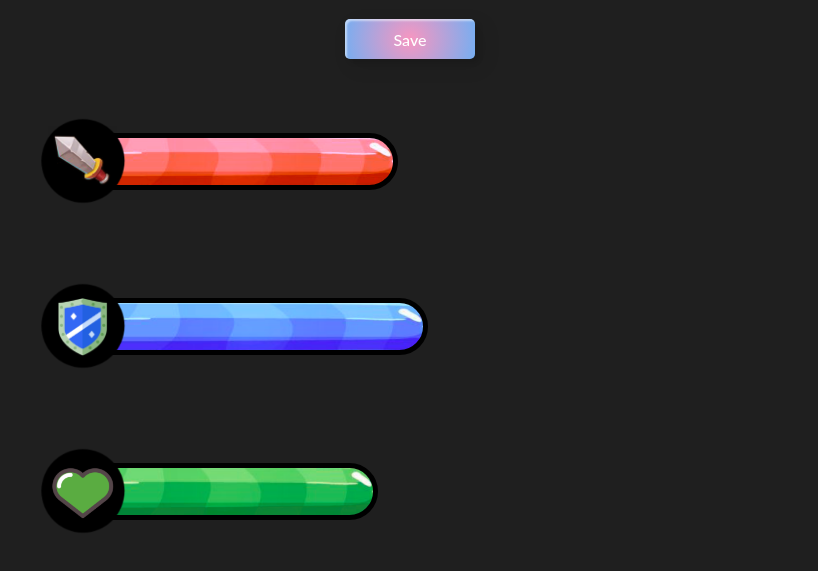
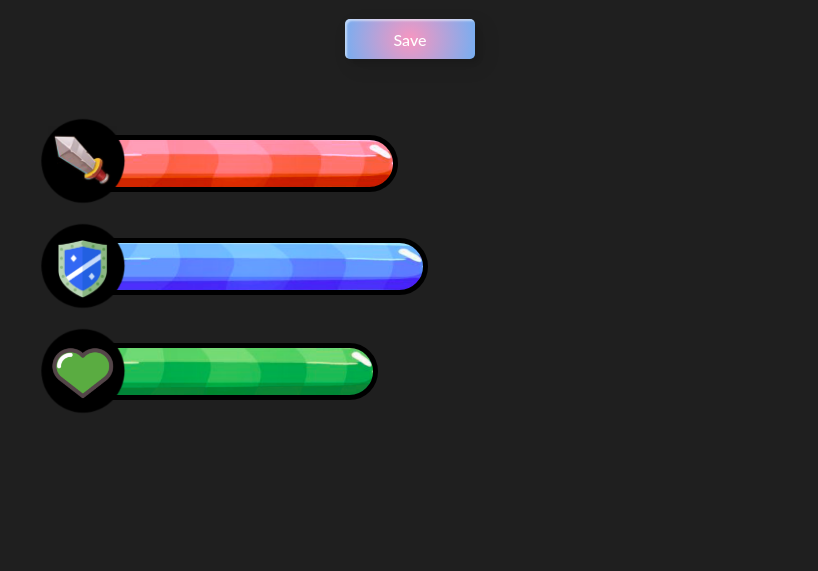
Before and after one commit to yashrajbharti/health-bar, a plain HTML site: page index.html in a window 1280 px wide. Shown: the part 87-658 px from the top of the page, without its empty margins (230-1048 px from the left). Drawn offline with nearby package versions, Linux system fonts and the light colour scheme.

Commit message:
Update style.css

```diff
--- a/style.css
+++ b/style.css
@@ -39,7 +39,13 @@ body {
     background-size: contain;
 
 }
+#def-circle{
+  transform: translate(0px, -60px);
 
+}
+#hp-circle {
+  transform: translate(0px, -120px);
+}
 #atk-circle img {
     height: auto;
     width: 70px;
@@ -49,7 +55,7 @@ body {
 #def-circle img {
     height: 60px;
     width: auto;
-    transform: translate(-1px, 16px);
+    transform: translate(-1px, 18px);
 }
 
 #hp-circle img {
@@ -75,7 +81,7 @@ body {
     border-radius: 34px;
 
     border: 5px solid black;
-    transform: translate(30px, 74px);
+
 
 }
 
@@ -84,7 +90,7 @@ body {
     background-color: red;
     background-image: url("atk-bar.png");
     background-size:100% 100%;
-
+    transform: translate(30px, 76px);
 
 }
 .defbar {
@@ -92,6 +98,7 @@ body {
     background-color: blue;
     background-image: url("def-bar.png");
     background-size:100% 100%;
+    transform: translate(30px, 14px);
 }
 
 .hpbar {
@@ -99,6 +106,7 @@ body {
     background-color: green;
     background-image: url("hp-bar.png");
     background-size:100% 100%;
+    transform: translate(30px, -46px);
 }
 a{
     width: 130px;
```
